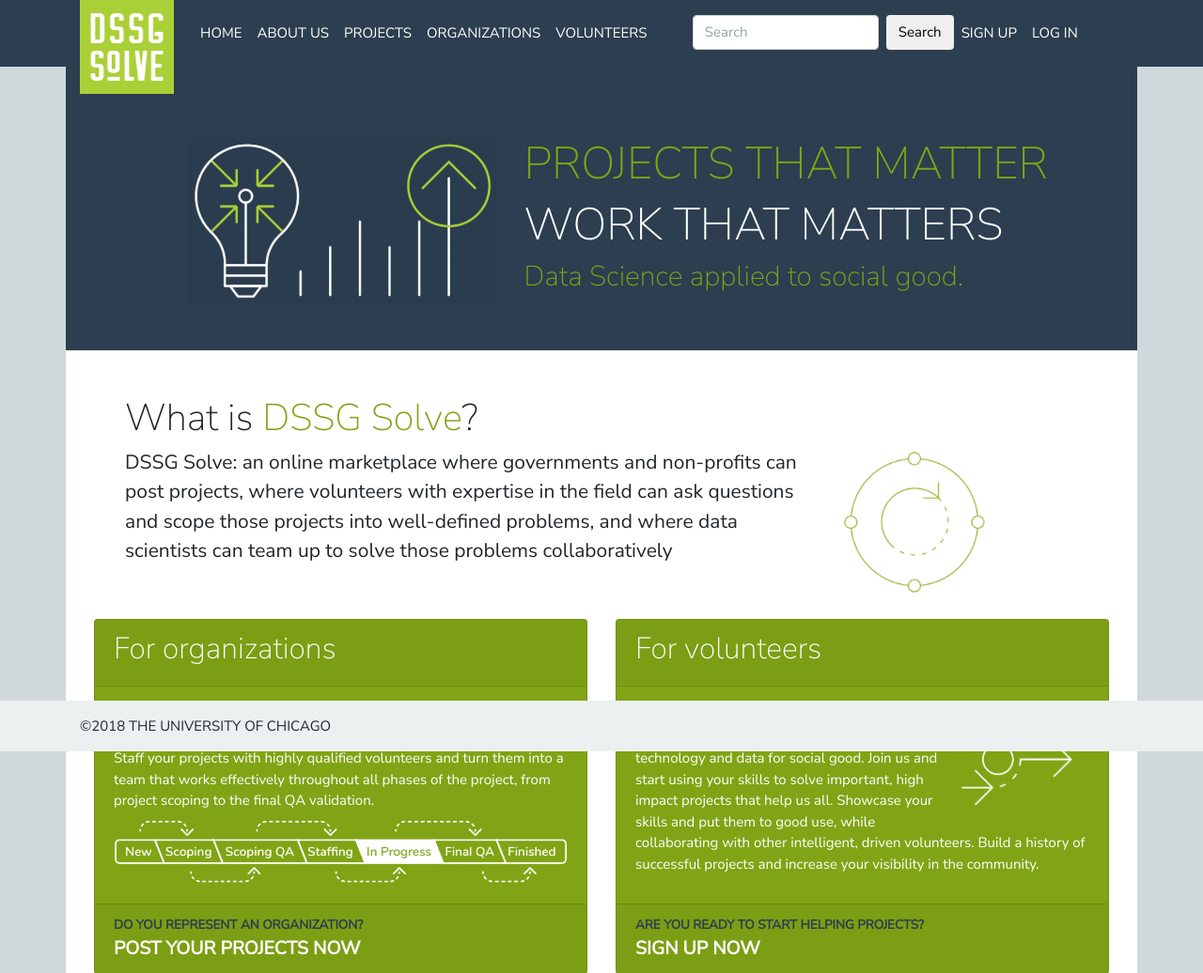
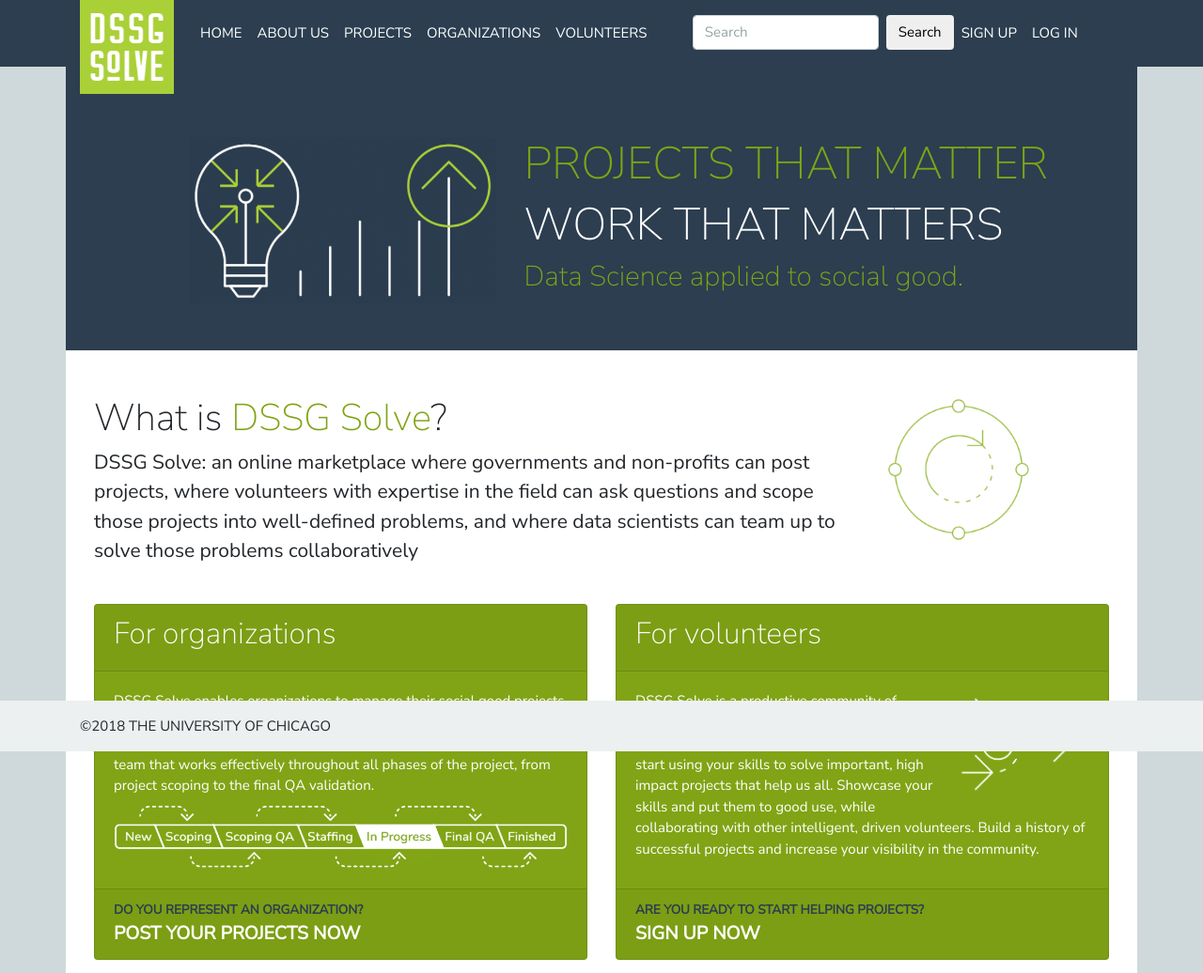
Before and after one commit to dssg/marketplace, a Django app: template src/dssgmkt/templates/dssgmkt/home_anonymous.html in a window 1280 px wide. Shown: the top 1036 px of the page at 94% size. Run offline with Django 3.2, Linux system fonts and the light colour scheme; the template is opened without the code that fills it, so the values that code supplies are empty; some libraries are stand-ins or nearby versions.

Commit message:
Fixed layout of the DSSG Solve text in the landing page.

```diff
--- a/src/dssgmkt/templates/dssgmkt/home_anonymous.html
+++ b/src/dssgmkt/templates/dssgmkt/home_anonymous.html
@@ -24,16 +24,19 @@
 <div class="container">
 
  <div class="row mt-5">
-  <div class="col-lg-12 ml-5 mr-5">
+
+  <div class="col-lg-9">
+   <div class="col-lg-12">
      <h2>What is <span class="text-success">DSSG Solve</span>?</h2>
     </div>
-  <div class="col-lg-8 ml-5">
+    <div class="col-lg-12">
      <p class="main-text">DSSG Solve: an online marketplace where governments and non-profits can post projects,
       where volunteers with expertise in the field can ask questions and scope those projects
       into well-defined problems, and where data scientists can team up to solve those problems
       collaboratively</p>
    </div>
-   <div class="col-lg-2 mr-3">
+  </div>
+   <div class="col-lg-2">
     <img src="{% static 'img/front_page_dssg.png' %}" class="img-fluid"></img>
    </div>
   </div>
```
Lines whose indentation alone changed are shown as unchanged.
